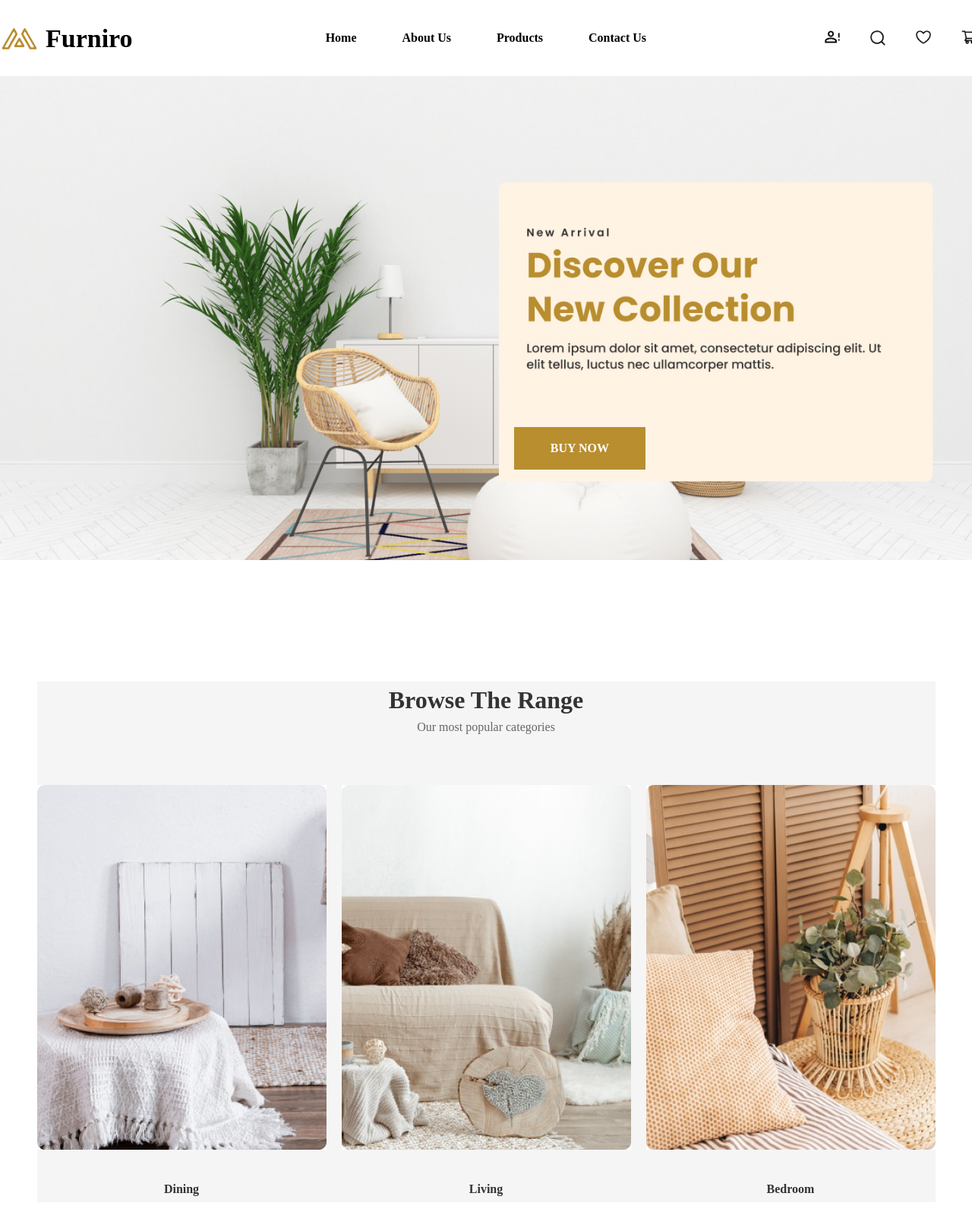
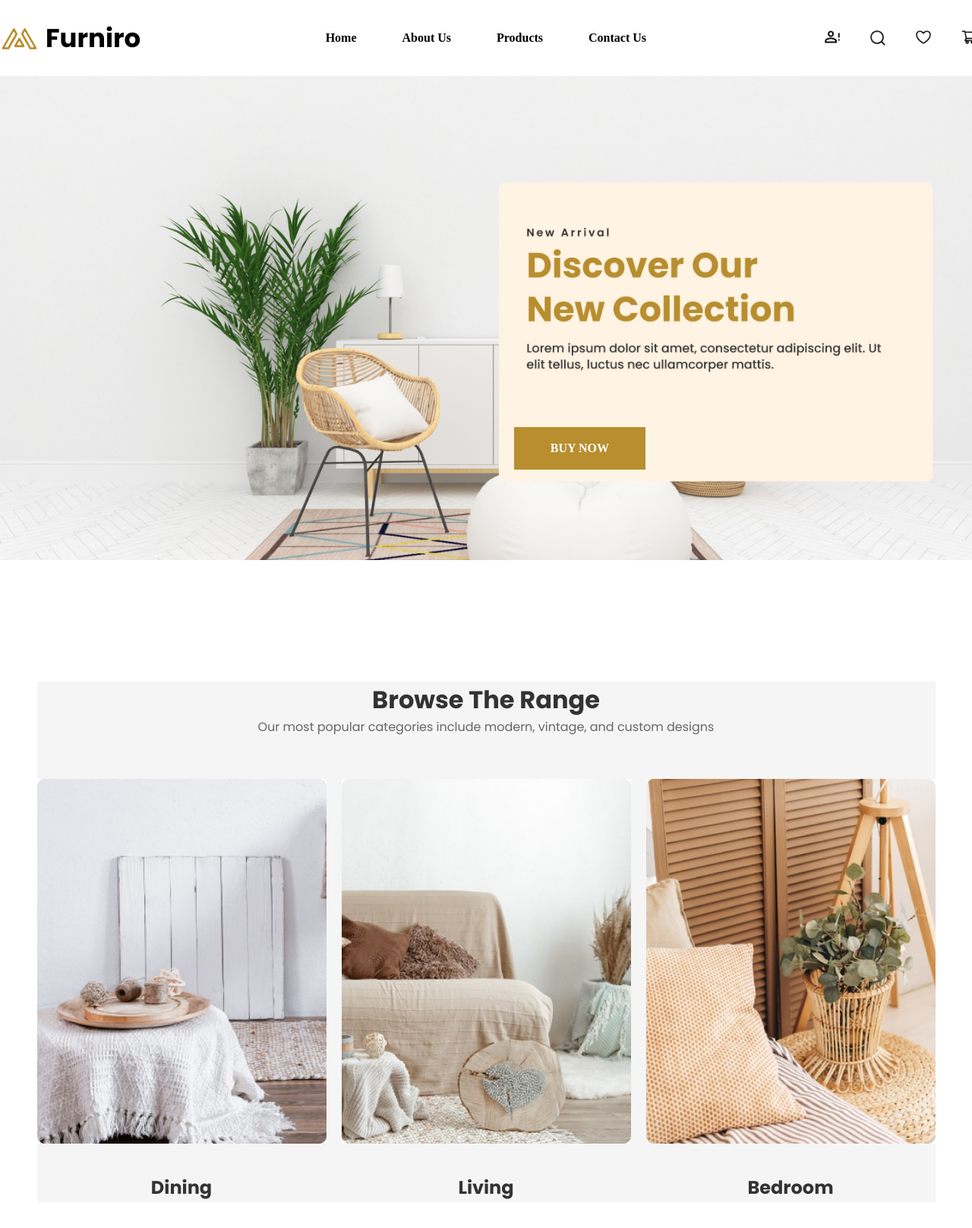
Before and after one commit to remacoding/ecommerce-home-page, a plain HTML site: page index.html in a window 1280 px wide. Shown: the whole page at 76% size. Drawn offline with Linux system fonts and the light colour scheme.

Commit message:
adjustments in categories section

```diff
--- a/css/style.css
+++ b/css/style.css
@@ -80,7 +80,7 @@ h6 {
   isolation: isolate;
 }
 
-/* header section starts */
+/* navbar and hero section starts */
 
 header {
   width: 100%;
@@ -119,9 +119,8 @@ nav {
 }
 
 .logo {
-  display: flex;
-  align-items: center;
-  gap: 10px;
+  cursor: pointer;
+  font-family: 'Poppins', sans-serif;
 }
 
 .logo a {
@@ -130,6 +129,9 @@ nav {
   word-spacing: 2rem;
   cursor: pointer;
   color: var(--black);
+  display: flex;
+  align-items: center;
+  gap: 10px;
 }
 
 .nav-links ul {
@@ -175,11 +177,11 @@ nav {
   right: 430px;
 }
 
-/* header section ends */
+/* navbar and hero section ends */
 
 /* main content section starts */
 
-/* browse the ranges section */
+/* categories section */
 main {
   width: 1183px;
   height: 685px;
@@ -187,6 +189,7 @@ main {
   background-color: #f5f5f5;
   text-align: center;
   text-transform: none;
+  font-family: 'Poppins', sans-serif;
 }
 
 main h1 {
@@ -197,13 +200,13 @@ main h1 {
 }
 
 main p {
-  font-size: 20;
+  font-weight: semiBold;
   color: var(--light-gray);
 }
 
 .categories {
   display: flex;
-  margin: 4rem auto;
+  margin: 3.5rem auto;
   gap: 20px;
 }
 
@@ -230,8 +233,8 @@ main p {
 }
 
 .cat__item p {
-  font-size: 24;
-  font-weight: 600;
+  font-size: 24px;
+  font-weight: bold;
   color: var(--dark-gray);
 }
 
--- a/index.html
+++ b/index.html
@@ -5,6 +5,12 @@
     <meta http-equiv="X-UA-Compatible" content="IE=edge" />
     <meta name="viewport" content="width=device-width, initial-scale=1.0" />
     <link rel="stylesheet" href="./css/style.css" />
+    <link rel="preconnect" href="https://fonts.googleapis.com" />
+    <link rel="preconnect" href="https://fonts.gstatic.com" crossorigin />
+    <link
+      href="https://fonts.googleapis.com/css2?family=Montserrat:wght@300;400;500;600;700;800;900&family=Poppins:wght@400;500;600;700;800;900&display=swap"
+      rel="stylesheet"
+    />
     <link
       rel="apple-touch-icon"
       sizes="180x180"
@@ -26,12 +32,14 @@
     <title>Furniro | Elegant Living</title>
   </head>
   <body>
+    <!-- navbar and hero section starts -->
     <header>
       <nav>
         <div class="navbar-container">
           <div class="logo">
-            <a href="#"><img src="./images/logo.jpg" alt="Logo image" /></a>
-            <a href="#">Furniro</a>
+            <a href="#"
+              ><img src="./images/logo.jpg" alt="Logo image" />Furniro</a
+            >
           </div>
           <div class="nav-links">
             <ul>
@@ -54,14 +62,17 @@
         <button class="btn-cta">buy now</button>
       </div>
     </header>
+    <!-- navbar and hero section starts -->
 
-    <!-- main content section -->
+    <!-- main content section starts -->
     <main class="main" id="main">
       <h1>browse the range</h1>
-      <p>Our most popular categories</p>
+      <p>
+        Our most popular categories include modern, vintage, and custom designs
+      </p>
       <div class="categories">
         <div class="cat__item">
-          <img src="images/hall.jpg" alt="" />
+          <img src="images/dining.jpg" alt="" />
           <p>Dining</p>
         </div>
         <div class="cat__item">
@@ -74,5 +85,6 @@
         </div>
       </div>
     </main>
+    <!-- main content section ends -->
   </body>
 </html>
```
Also changed, not shown: images/dining.jpg (renamed from images/hall.jpg).
